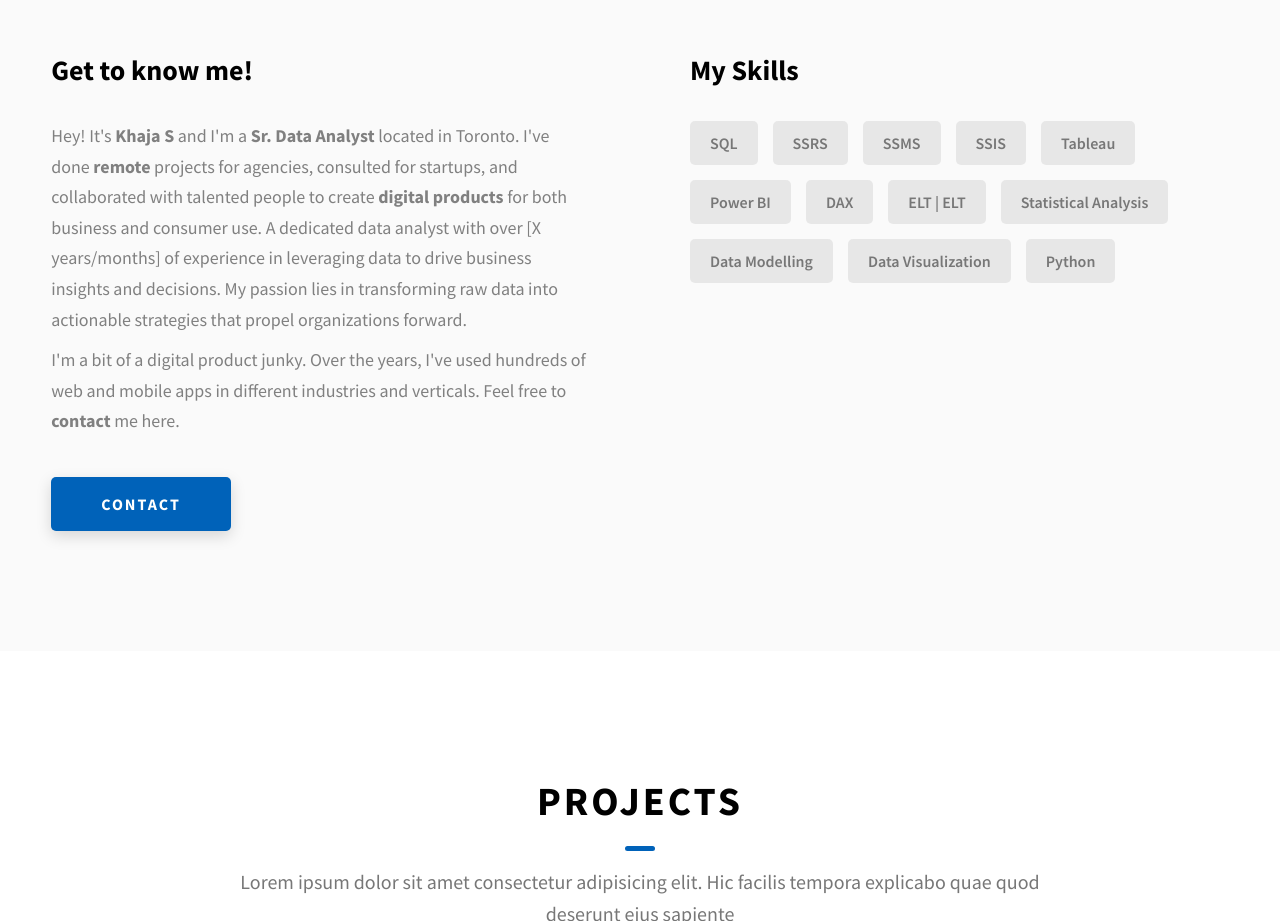
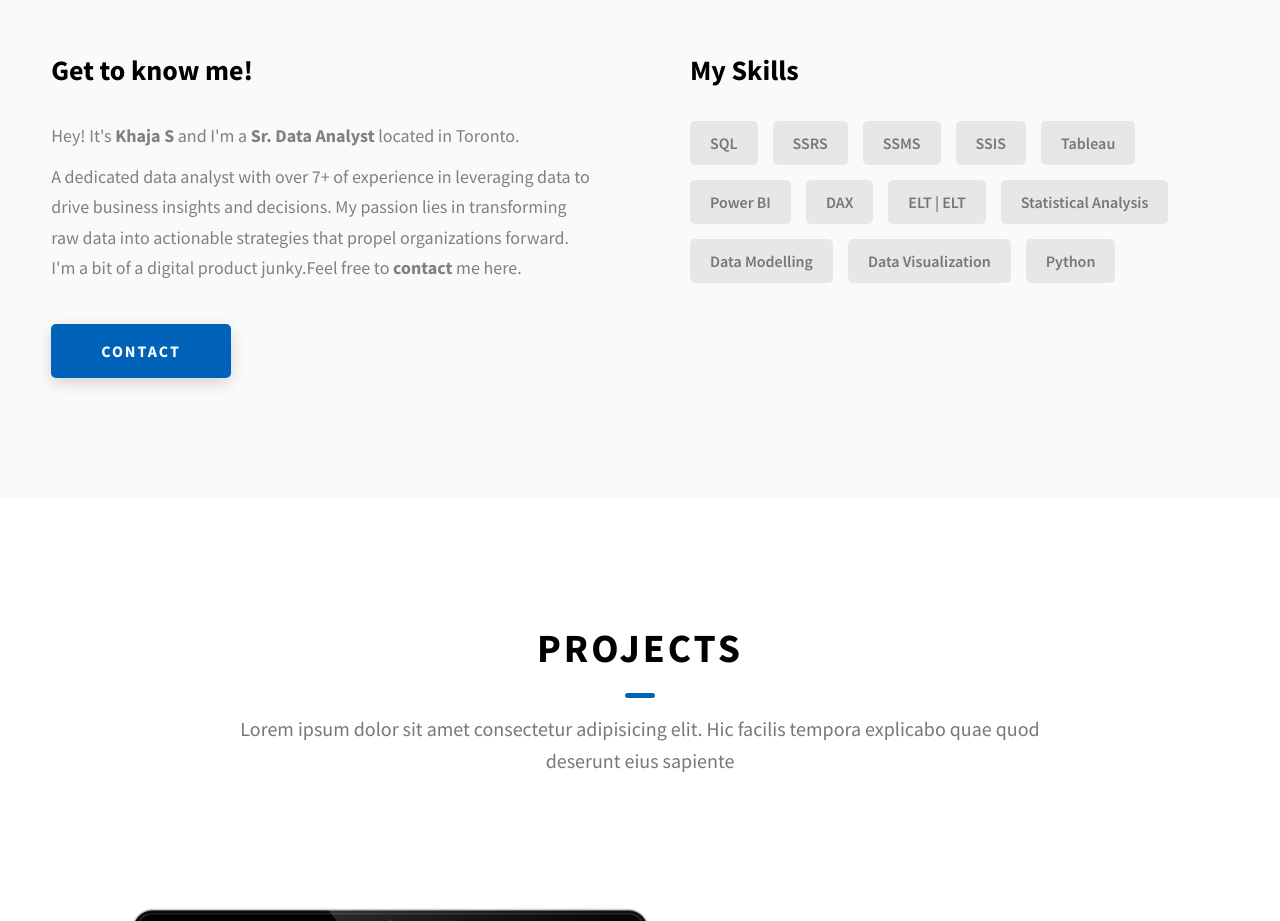
Before and after one commit to Hafeezuddin-DA/Hafeezuddin-DA.github.io, a website: page index.html in a window 1280 px wide. Shown: the part 1120-2041 px from the top of the page. Drawn offline with Linux system fonts and the light colour scheme.

Commit message:
Update to about me

```diff
--- a/index.html
+++ b/index.html
@@ -167,19 +167,13 @@
                 Hey! It's
                 <strong>Khaja S</strong>
                 and I'm a <strong> Sr. Data Analyst </strong> located in
-                Toronto. I've done
-                <strong> remote </strong>
-                projects for agencies, consulted for startups, and collaborated
-                with talented people to create
-                <strong>digital products </strong>
-                for both business and consumer use.
-                A dedicated data analyst with over [X years/months] of experience in leveraging data to drive business insights and decisions.
-                My passion lies in transforming raw data into actionable strategies that propel organizations forward.
+                Toronto.
+
               </p>
               <p class="about__content-details-para">
-                I'm a bit of a digital product junky. Over the years, I've used
-                hundreds of web and mobile apps in different industries and
-                verticals. Feel free to
+                A dedicated data analyst with over 7+ of experience in leveraging data to drive business insights and decisions.
+                My passion lies in transforming raw data into actionable strategies that propel organizations forward.
+                I'm a bit of a digital product junky.Feel free to
                 <strong>contact</strong> me here.
               </p>
             </div>
```
